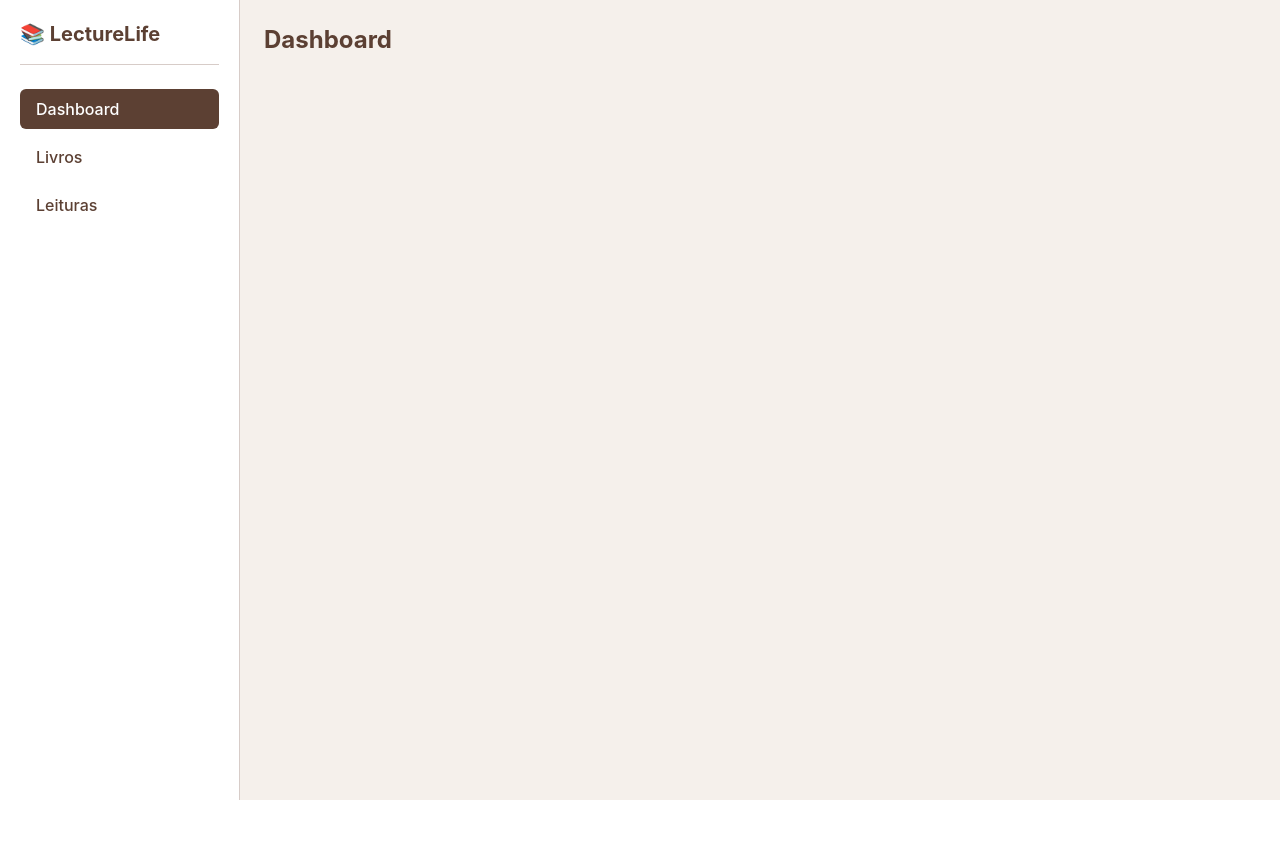
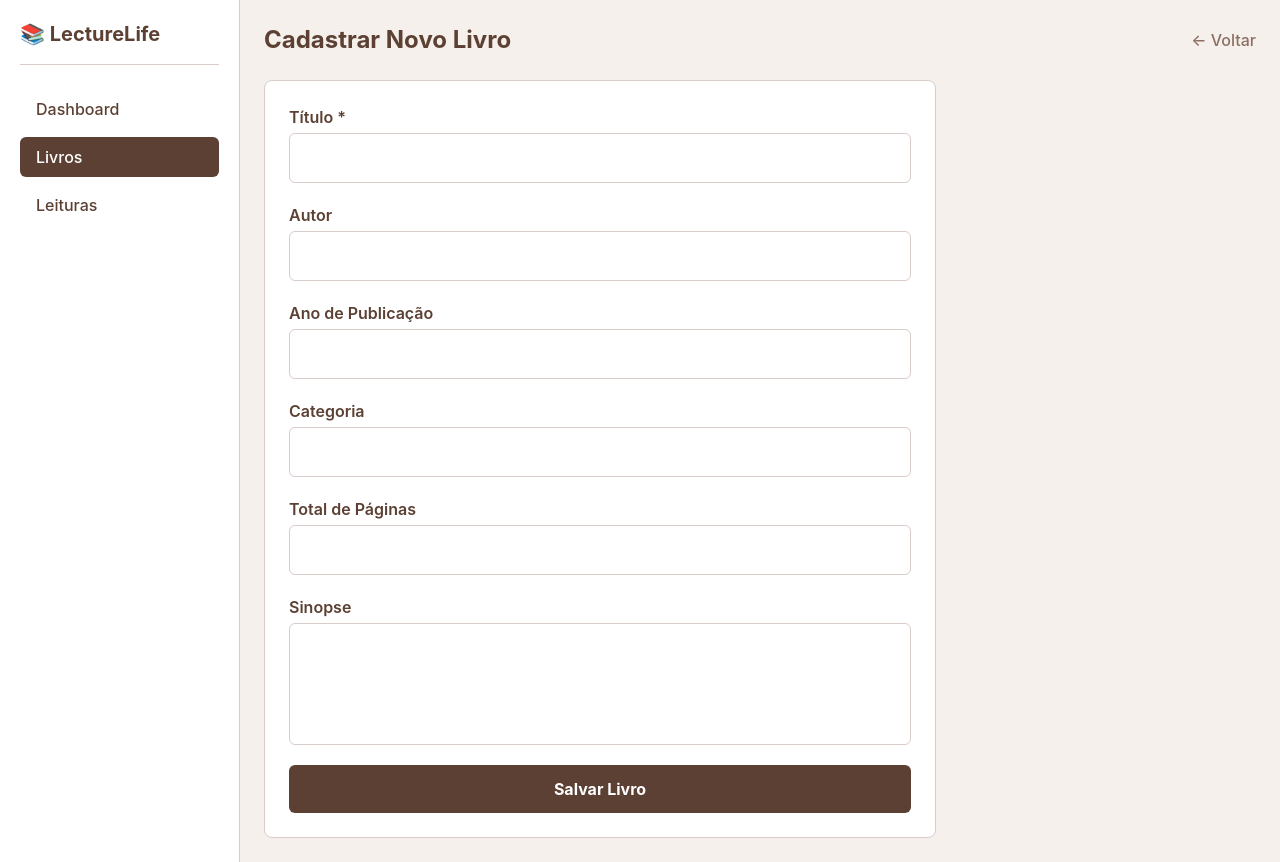
Before and after one commit to sredward11/trabalho-frontend, a React (Vite) app in the folder lecture-life/: page /livros/novo in a window 1280 px wide. Before the commit this address led to /. Before the commit the page ends 800 px from the top, so only its background shows below. Built offline with nearby package versions, Linux system fonts and the light colour scheme; sample sign-in values are in the browser's storage.

Commit message:
feat: adiciona formulário de cadastro de livros com react-hook-form. Fecha #4

```diff
--- /dev/null
+++ b/lecture-life/src/Forms/LivroForm.jsx
@@ -0,0 +1,138 @@
+import { useState } from 'react';
+import { useForm } from 'react-hook-form';
+import { useNavigate } from 'react-router-dom';
+import { cadastrarLivro } from '../service/livroService';
+
+function LivroForm() {
+  const [sucesso, setSucesso] = useState('');
+  const [erroGeral, setErroGeral] = useState('');
+  const navigate = useNavigate();
+  const {
+    register,
+    handleSubmit,
+    reset,
+    formState: { errors },
+  } = useForm();
+
+  async function onSubmit(dados) {
+    setErroGeral('');
+
+    try {
+      await cadastrarLivro(dados);
+      setSucesso('Livro cadastrado com sucesso!');
+      reset();
+      setTimeout(() => setSucesso(''), 3000);
+    } catch (err) {
+      setErroGeral('Erro ao cadastrar livro. Tente novamente.');
+    }
+  }
+
+  return (
+    <section>
+      <div className="flex items-center justify-between mb-6">
+        <h2 className="text-2xl font-bold text-[#5c4033]">Cadastrar Novo Livro</h2>
+        <button
+          type="button"
+          onClick={() => navigate('/livros')}
+          className="text-[#8d6e63] hover:text-[#5c4033] font-medium transition"
+        >
+          ← Voltar
+        </button>
+      </div>
+
+      <form
+        onSubmit={handleSubmit(onSubmit)}
+        className="flex flex-col gap-5 max-w-2xl bg-white p-6 rounded-lg border border-[#d7ccc8]"
+      >
+        <div className="flex flex-col gap-1">
+          <label htmlFor="titulo" className="font-semibold text-[#5c4033]">
+            Título *
+          </label>
+          <input
+            id="titulo"
+            type="text"
+            {...register('titulo', { required: 'Título é obrigatório.' })}
+            className="border border-[#d7ccc8] p-3 rounded-md focus:outline-none focus:ring-2 focus:ring-[#8d6e63]"
+          />
+          {errors.titulo && <span className="text-red-500 text-sm">{errors.titulo.message}</span>}
+        </div>
+
+        <div className="flex flex-col gap-1">
+          <label htmlFor="autor" className="font-semibold text-[#5c4033]">
+            Autor
+          </label>
+          <input
+            id="autor"
+            type="text"
+            {...register('autor')}
+            className="border border-[#d7ccc8] p-3 rounded-md focus:outline-none focus:ring-2 focus:ring-[#8d6e63]"
+          />
+        </div>
+
+        <div className="flex flex-col gap-1">
+          <label htmlFor="anoPublicacao" className="font-semibold text-[#5c4033]">
+            Ano de Publicação
+          </label>
+          <input
+            id="anoPublicacao"
+            type="number"
+            {...register('anoPublicacao', { valueAsNumber: true })}
+            className="border border-[#d7ccc8] p-3 rounded-md focus:outline-none focus:ring-2 focus:ring-[#8d6e63]"
+          />
+        </div>
+
+        <div className="flex flex-col gap-1">
+          <label htmlFor="categoria" className="font-semibold text-[#5c4033]">
+            Categoria
+          </label>
+          <input
+            id="categoria"
+            type="text"
+            {...register('categoria')}
+            className="border border-[#d7ccc8] p-3 rounded-md focus:outline-none focus:ring-2 focus:ring-[#8d6e63]"
+          />
+        </div>
+
+        <div className="flex flex-col gap-1">
+          <label htmlFor="paginasTotal" className="font-semibold text-[#5c4033]">
+            Total de Páginas
+          </label>
+          <input
+            id="paginasTotal"
+            type="number"
+            {...register('paginasTotal', {
+              valueAsNumber: true,
+              min: { value: 1, message: 'Deve ser maior que zero.' },
+            })}
+            className="border border-[#d7ccc8] p-3 rounded-md focus:outline-none focus:ring-2 focus:ring-[#8d6e63]"
+          />
+          {errors.paginasTotal && <span className="text-red-500 text-sm">{errors.paginasTotal.message}</span>}
+        </div>
+
+        <div className="flex flex-col gap-1">
+          <label htmlFor="sinopse" className="font-semibold text-[#5c4033]">
+            Sinopse
+          </label>
+          <textarea
+            id="sinopse"
+            {...register('sinopse')}
+            rows={4}
+            className="border border-[#d7ccc8] p-3 rounded-md focus:outline-none focus:ring-2 focus:ring-[#8d6e63] resize-none"
+          />
+        </div>
+
+        {sucesso && <span className="text-green-600 font-medium text-center">{sucesso}</span>}
+        {erroGeral && <span className="text-red-500 text-sm text-center">{erroGeral}</span>}
+
+        <button
+          type="submit"
+          className="bg-[#5c4033] text-white font-bold py-3 px-6 rounded-md hover:bg-[#3e2723] transition"
+        >
+          Salvar Livro
+        </button>
+      </form>
+    </section>
+  );
+}
+
+export default LivroForm;
--- a/lecture-life/src/app.jsx
+++ b/lecture-life/src/app.jsx
@@ -6,6 +6,7 @@ import Cadastro from './pages/Cadastro';
 import Dashboard from './pages/Dashboard';
 import Livros from './pages/Livros';
 import Leituras from './pages/Leituras';
+import LivroForm from './Forms/LivroForm';
 
 function App() {
   const { autenticado } = useAuth();
@@ -26,6 +27,7 @@ function App() {
       >
         <Route index element={<Dashboard />} />
         <Route path="livros" element={<Livros />} />
+        <Route path="livros/novo" element={<LivroForm />} />
         <Route path="leituras" element={<Leituras />} />
       </Route>
       <Route path="*" element={<Navigate to={autenticado ? '/' : '/login'} />} />
--- a/lecture-life/src/pages/Livros.jsx
+++ b/lecture-life/src/pages/Livros.jsx
@@ -1,7 +1,20 @@
+import { useNavigate } from 'react-router-dom';
+
 function Livros() {
+  const navigate = useNavigate();
+
   return (
     <section>
-      <h2 className="text-2xl font-bold text-[#5c4033]">Livros</h2>
+      <div className="flex items-center justify-between mb-6">
+        <h2 className="text-2xl font-bold text-[#5c4033]">Livros</h2>
+        <button
+          className="bg-[#5c4033] text-white font-bold py-2 px-4 rounded-md hover:bg-[#3e2723] transition"
+          onClick={() => navigate('/livros/novo')}
+        >
+          + Novo Livro
+        </button>
+      </div>
+      <p className="text-[#8d6e63]">Listagem em breve...</p>
     </section>
   );
 }
--- /dev/null
+++ b/lecture-life/src/service/livroService.js
@@ -0,0 +1,34 @@
+const URL_BASE = 'http://localhost:3000';
+
+function getToken() {
+  return localStorage.getItem('token');
+}
+
+export async function listarLivros() {
+  const resposta = await fetch(`${URL_BASE}/books`, {
+    headers: { Authorization: `Bearer ${getToken()}` },
+  });
+
+  if (!resposta.ok) {
+    throw new Error('Erro ao listar livros.');
+  }
+
+  return resposta.json();
+}
+
+export async function cadastrarLivro(dados) {
+  const resposta = await fetch(`${URL_BASE}/books`, {
+    method: 'POST',
+    headers: {
+      'Content-Type': 'application/json',
+      Authorization: `Bearer ${getToken()}`,
+    },
+    body: JSON.stringify(dados),
+  });
+
+  if (!resposta.ok) {
+    throw new Error('Erro ao cadastrar livro.');
+  }
+
+  return resposta.json();
+}
```
